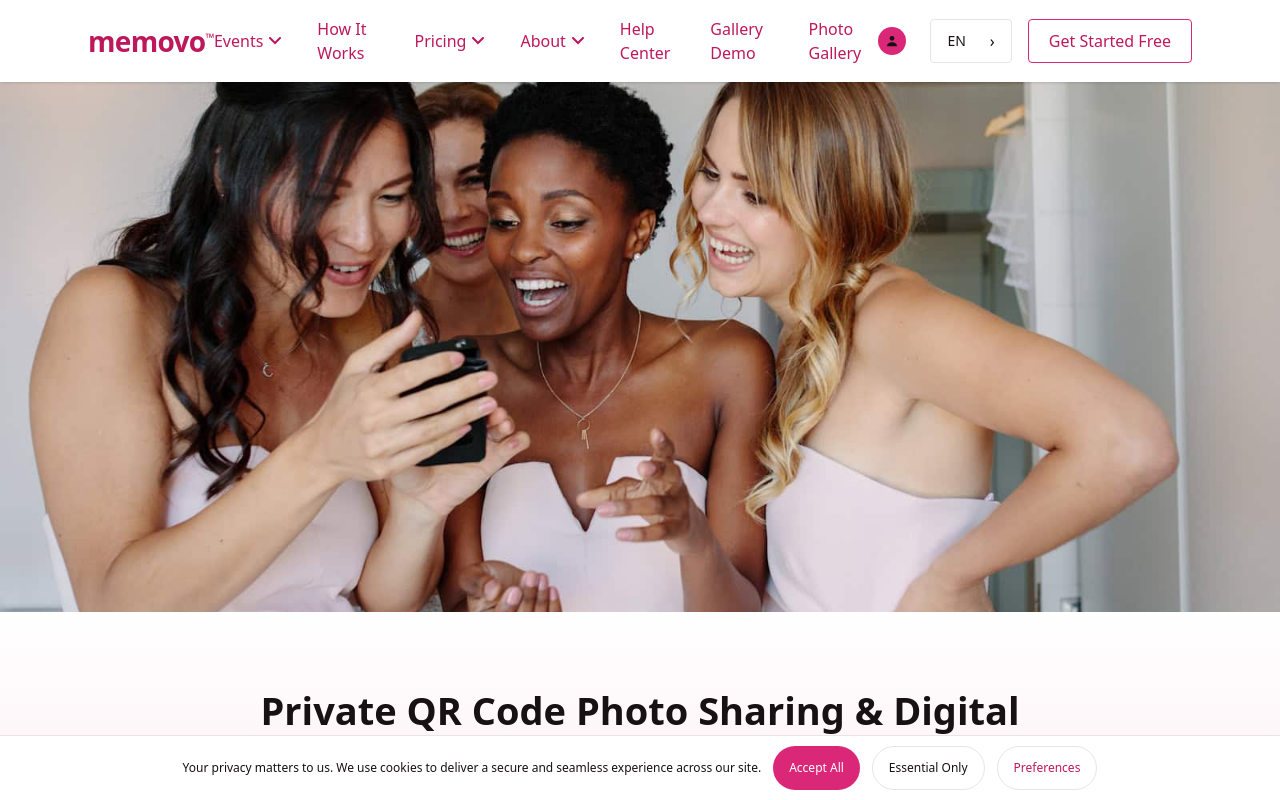
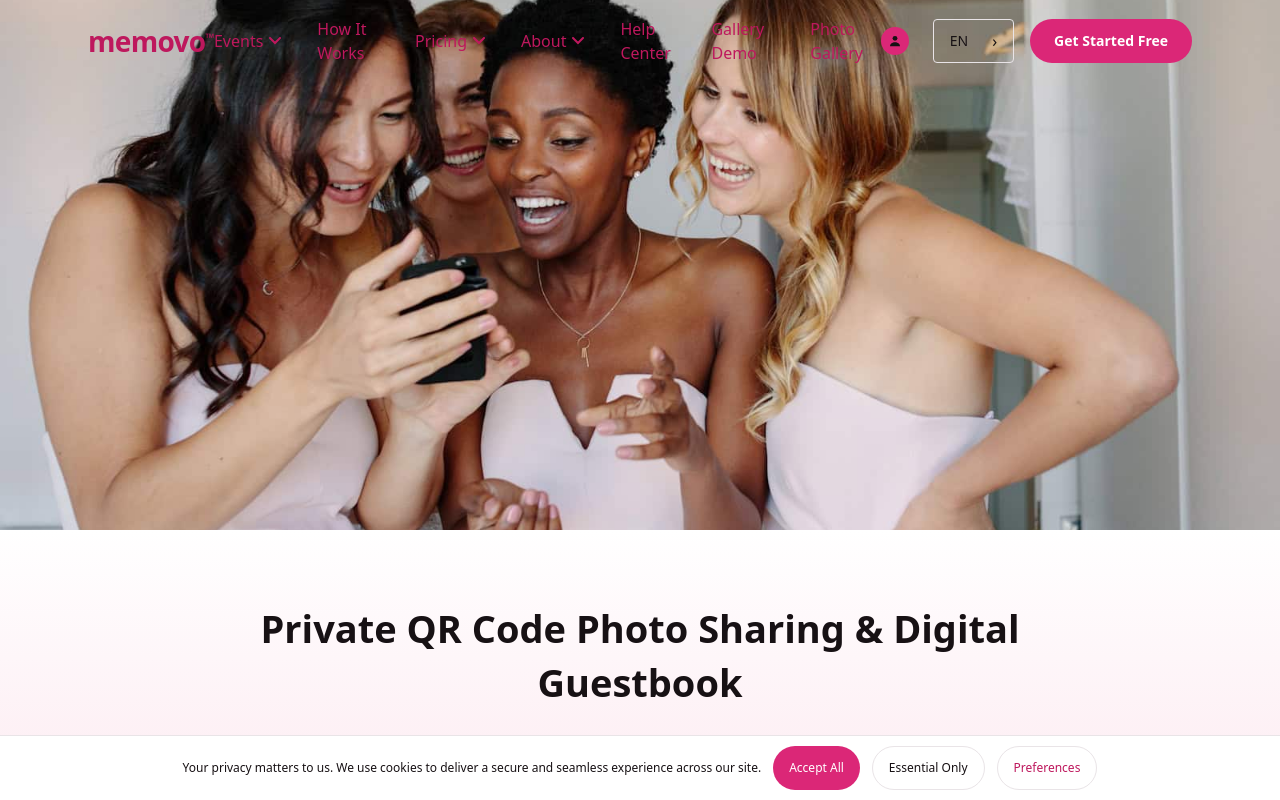
Before and after one commit to ersekcsongor/memovo-next, a Next.js app: page / in a window 1280 px wide. Shown: the top 800 px of the page. Built offline with nearby package versions, Linux system fonts and the light colour scheme.

Commit message:
Hide the header on the way down and return it on the way up
The bar keeps the colour it opened with: transparent over a hero, then the
same dark once the hero is gone, carrying the page hero as its surface.
Reduced motion keeps it put.

```diff
--- a/components/Header.tsx
+++ b/components/Header.tsx
@@ -1,15 +1,18 @@
 "use client";
 
+import Image from "next/image";
 import Link from "next/link";
 import { usePathname } from "next/navigation";
-import { useState } from "react";
+import { useEffect, useState } from "react";
+import { useReducedMotion } from "framer-motion";
+import { HERO_HOME, HERO_WEDDING } from "@/data/assets";
 import { EVENTS } from "@/data/events";
 import { LANGS } from "@/data/i18n";
 import { useLang, useT } from "@/components/LanguageProvider";
 import { IconMenu2, IconX } from "@tabler/icons-react";
 import Wordmark from "@/components/Wordmark";
 
-function Dropdown({ label, items }: { label: string; items: { href: string; label: string }[] }) {
+function Dropdown({ label, items, onDark = false }: { label: string; items: { href: string; label: string }[]; onDark?: boolean }) {
   // Hover opens it on a mouse; the click toggle is what makes it work on a touch screen.
   const [open, setOpen] = useState(false);
 
@@ -19,7 +22,7 @@ function Dropdown({ label, items }: { label: string; items: { href: string; labe
         type="button"
         onClick={() => setOpen((v) => !v)}
         aria-expanded={open}
-        className="flex items-center gap-1.5 py-7 font-heading text-base text-coral-ink"
+        className={`flex items-center gap-1.5 py-7 font-heading text-base ${onDark ? "text-white/90 hover:text-white" : "text-coral-ink"}`}
       >
         {label}
         <svg viewBox="0 0 12 8" className="h-2 w-3" fill="none" aria-hidden>
@@ -46,7 +49,7 @@ function Dropdown({ label, items }: { label: string; items: { href: string; labe
   );
 }
 
-function LanguagePicker() {
+function LanguagePicker({ onDark = false }: { onDark?: boolean }) {
   const { lang, setLang } = useLang();
   const t = useT();
   const [open, setOpen] = useState(false);
@@ -59,7 +62,7 @@ function LanguagePicker() {
         onClick={() => setOpen((v) => !v)}
         aria-expanded={open}
         aria-label={t("nav.language")}
-        className="flex min-h-11 items-center gap-6 rounded border border-gray-300 px-4 text-sm"
+        className={`flex min-h-11 items-center gap-6 rounded border px-4 text-sm ${onDark ? "border-white/40 text-white" : "border-border"}`}
       >
         {current.short}
         <span className="text-base leading-none">›</span>
@@ -90,14 +93,97 @@ function LanguagePicker() {
   );
 }
 
+/** Height of the bar. Past this the hero is gone, so the bar has to carry its own surface. */
+const BAR = 82;
+
+/** The picture each page opens on, reused as the bar's own surface once the hero scrolls away. */
+function heroFor(pathname: string) {
+  if (pathname === "/") return HERO_HOME;
+  if (pathname === "/weddings") return HERO_WEDDING;
+  const slug = pathname.startsWith("/events/") ? pathname.slice("/events/".length) : null;
+  return EVENTS.find((e) => e.slug === slug)?.hero ?? null;
+}
+
 export default function Header() {
   const [mobileOpen, setMobileOpen] = useState(false);
+  const [hidden, setHidden] = useState(false);
+  const [scrolled, setScrolled] = useState(false);
   const pathname = usePathname();
+  const reduced = useReducedMotion();
   const t = useT();
+
+  /**
+   * How the page opens decides how the bar behaves.
+   *  "dark"  – a photo hero: the bar sits over it in white, then paints that dark itself.
+   *  "light" – a tinted hero: the bar sits over it in brand colours, then turns white.
+   *  null    – no hero: a plain white bar in the flow.
+   */
+  const heroTone: "dark" | "light" | null =
+    pathname === "/"
+      ? "light"
+      : pathname === "/weddings" || pathname.startsWith("/events/")
+        ? "dark"
+        : null;
+
+  const overHero = heroTone !== null;
+  // Only the photo heroes need white lettering; the tinted one keeps the brand colours.
+  const onDark = heroTone === "dark";
+
+  /**
+   * The bar keeps the colour it opened with. Over the hero it is transparent and the
+   * hero supplies the dark; once the hero is gone it paints that dark itself, so
+   * scrolling back up never hands you a different-looking header.
+   */
+  const surface = overHero
+    ? scrolled
+      ? onDark
+        ? "bg-navy shadow-sm"
+        : "bg-white shadow-sm"
+      : "bg-transparent"
+    : "bg-white shadow-sm";
+
+  const heroSrc = onDark ? heroFor(pathname) : null;
+
+  /**
+   * Reading hides the bar, reaching for it brings it back. The primary action lives
+   * up here, so it has to be one gesture away on pages that run thousands of pixels.
+   */
+  useEffect(() => {
+    let lastY = window.scrollY;
+    let queued = false;
+
+    const read = () => {
+      const y = window.scrollY;
+      setScrolled(y > BAR);
+      // Reduced motion keeps the bar put: sliding it in and out is the motion itself.
+      if (!reduced) {
+        if (y <= BAR) setHidden(false);
+        else if (y > lastY + 4) setHidden(true);
+        else if (y < lastY - 4) setHidden(false);
+      }
+      lastY = y;
+      queued = false;
+    };
+
+    const onScroll = () => {
+      if (queued) return;
+      queued = true;
+      requestAnimationFrame(read);
+    };
+
+    read();
+    window.addEventListener("scroll", onScroll, { passive: true });
+    return () => window.removeEventListener("scroll", onScroll);
+  }, [reduced]);
+
+  // An open menu must not slide away with the bar underneath it.
+  useEffect(() => {
+    if (mobileOpen) setHidden(false);
+  }, [mobileOpen]);
 
   // The current page is marked in the nav, so the visitor can see where they are.
   const navClass = (href: string) =>
-    `inline-flex min-h-11 items-center font-heading text-base text-coral-ink${
+    `inline-flex min-h-11 items-center font-heading text-base ${onDark ? "text-white/90 hover:text-white" : "text-coral-ink"}${
       pathname === href ? " underline decoration-2 underline-offset-8" : ""
     }`;
 
@@ -112,32 +198,61 @@ export default function Header() {
     { href: "/reviews", label: t("footer.reviews") },
   ];
 
+  // Each entry opens the category page at its pricing section rather than at the top.
   const pricing = [
     { href: "/pricing", label: t("nav.allPricing") },
     // En dash, not em dash: it is the dash Hungarian and Romanian use between words.
-    ...eventLinks.map((e) => ({ ...e, label: `${e.label} – ${t("nav.pricing")}` })),
+    ...eventLinks.map((e) => ({ href: `${e.href}#pricing`, label: `${e.label} – ${t("nav.pricing")}` })),
   ];
 
   return (
-    <header id="siteHeader" className="sticky top-0 z-50 w-full bg-white shadow-sm">
+    /* Dark pages: fixed, so the hero runs underneath and the bar can return over any
+       content. Light pages: sticky, so the bar keeps its 82px slot in the flow and
+       hiding it shifts nothing. */
+    <header
+      id="siteHeader"
+      /* Tailwind v4 writes these utilities to the `translate` property, not `transform`,
+         so naming `transform` here would leave the bar snapping instead of sliding. */
+      /* No overflow clipping here: the menus open below the 82px bar, and hiding the
+         overflow would cut every one of them off. The picture behind is clipped by
+         its own wrapper instead. */
+      className={`z-50 w-full transition-[translate,background-color] duration-300 ease-out motion-reduce:transition-none ${
+        overHero ? "fixed inset-x-0 top-0" : "sticky top-0"
+      } ${surface} ${hidden ? "-translate-y-full" : "translate-y-0"}`}
+    >
+      {/* The top slice of the page's own hero, carried up as the bar's surface. It is
+          held at 30% over navy: the same recipe the hero uses to keep white text
+          readable over a photograph. Hidden while the real hero is still behind it. */}
+      {heroSrc && (
+        <span
+          aria-hidden
+          className={`absolute inset-0 overflow-hidden transition-opacity duration-300 motion-reduce:transition-none ${
+            scrolled ? "opacity-100" : "opacity-0"
+          }`}
+        >
+          <Image src={heroSrc} alt="" fill className="object-cover opacity-30" sizes="100vw" />
+        </span>
+      )}
+
       <a
         href="#main"
         className="sr-only focus:not-sr-only focus:absolute focus:left-4 focus:top-4 focus:z-[70] focus:rounded focus:bg-navy focus:px-4 focus:py-2 focus:text-white"
       >
         {t("nav.skip")}
       </a>
-      <div className="mx-auto flex h-[82px] max-w-[1440px] items-center justify-between px-6 xl:px-[88px]">
+      {/* Positioned, so it paints above the picture behind it. */}
+      <div className="relative mx-auto flex h-[82px] max-w-[1440px] items-center justify-between px-6 xl:px-[88px]">
         <Link href="/" className="flex min-h-11 shrink-0 items-center">
-          <Wordmark className="text-[28px]" />
+          <Wordmark className="text-[28px]" tone={onDark ? "light" : "brand"} />
         </Link>
 
         <nav className="hidden items-center gap-9 lg:flex">
-          <Dropdown label={t("nav.events")} items={eventLinks} />
+          <Dropdown label={t("nav.events")} items={eventLinks} onDark={onDark} />
           <Link href="/how-it-works" aria-current={pathname === "/how-it-works" ? "page" : undefined} className={navClass("/how-it-works")}>
             {t("nav.howItWorks")}
           </Link>
-          <Dropdown label={t("nav.pricing")} items={pricing} />
-          <Dropdown label={t("nav.about")} items={about} />
+          <Dropdown label={t("nav.pricing")} items={pricing} onDark={onDark} />
+          <Dropdown label={t("nav.about")} items={about} onDark={onDark} />
           <Link href="/faqs" aria-current={pathname === "/faqs" ? "page" : undefined} className={navClass("/faqs")}>
             {t("nav.helpCenter")}
           </Link>
@@ -161,17 +276,17 @@ export default function Header() {
             </svg></span>
           </Link>
 
-          <LanguagePicker />
+          <LanguagePicker onDark={onDark} />
 
           <Link
             href="/pricing"
-            className="inline-flex min-h-11 items-center rounded border border-coral px-3 text-sm whitespace-nowrap text-coral-ink sm:px-5 sm:text-base"
+            className="inline-flex min-h-11 items-center rounded-full bg-coral px-4 text-sm font-semibold whitespace-nowrap text-white transition hover:brightness-95 sm:px-6"
           >
             {t("nav.getStarted")}
           </Link>
 
           <button
-            className="-mr-2 flex h-11 w-11 items-center justify-center lg:hidden"
+            className={`-mr-2 flex h-11 w-11 items-center justify-center lg:hidden ${onDark ? "text-white" : ""}`}
             aria-label={t("nav.toggleMenu")}
             aria-expanded={mobileOpen}
             onClick={() => setMobileOpen((v) => !v)}
@@ -182,7 +297,7 @@ export default function Header() {
       </div>
 
       {mobileOpen && (
-        <nav className="border-t border-gray-300/60 px-6 py-2 text-sm lg:hidden">
+        <nav className="border-t border-border bg-white px-6 py-2 text-sm lg:hidden">
           <Link href="/" aria-current={pathname === "/" ? "page" : undefined} className="flex min-h-11 items-center aria-[current=page]:font-semibold">
             {t("nav.home")}
           </Link>
```
